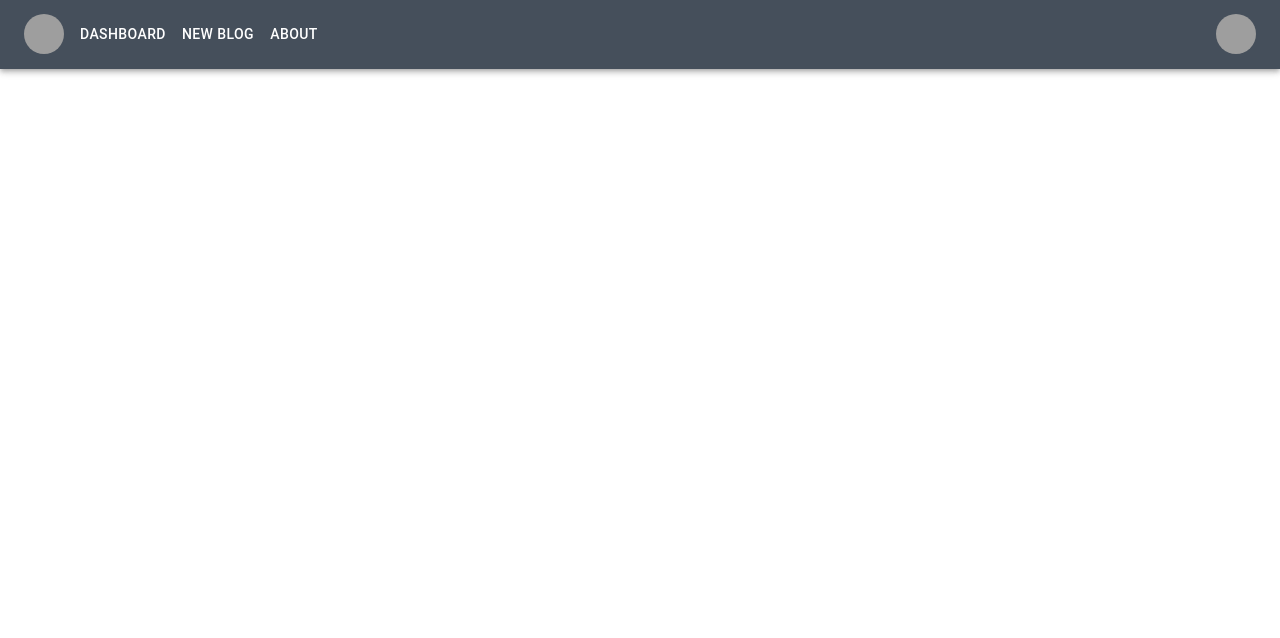
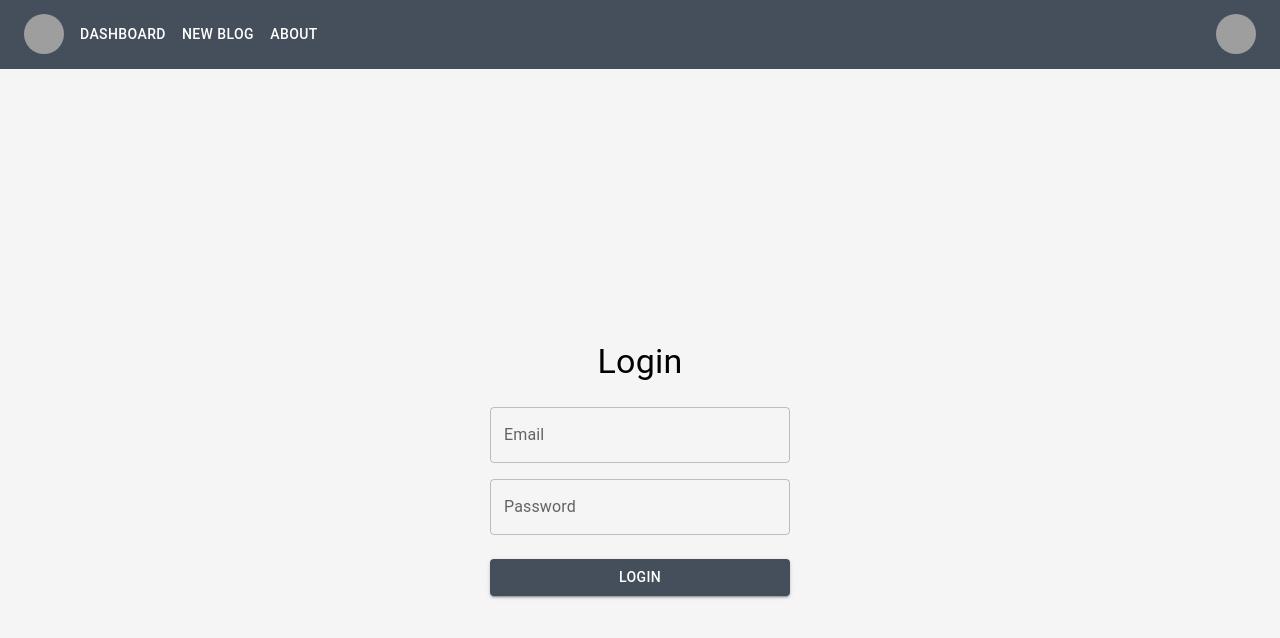
Before and after one commit to KazimAkyol/Milestone-BlogApp, a React (Vite) app in the folder milestone-blogapp/: page /login in a window 1280 px wide. Shown: the top 638 px of the page. Built offline with nearby package versions, Linux system fonts and the light colour scheme; grey boxes are pictures that could not be loaded.

Commit message:
add login

```diff
--- a/milestone-blogapp/src/components/blog/Card.jsx
+++ b/milestone-blogapp/src/components/blog/Card.jsx
@@ -1,58 +1,9 @@
-import React, { useState } from "react";
-import { IconButton } from "@mui/material";
-import VisibilityIcon from "@mui/icons-material/Visibility";
-import VisibilityOffIcon from "@mui/icons-material/VisibilityOff";
+import React from 'react'
 
-const ToggleEyeIcon = () => {
-  const [visible, setVisible] = useState(false);
+const Card = () => {
+  return (
+    <div>Card</div>
+  )
+}
 
-  const toggleVisibility = () => {
-    setVisible(!visible);
-  };
-
-  return (
-    <IconButton
-      onClick={toggleVisibility}
-      color="primary"
-      aria-label="toggle visibility"
-    >
-      {visible ? <VisibilityIcon /> : <VisibilityOffIcon />}
-    </IconButton>
-  );
-};
-
-export default ToggleEyeIcon;
-
-
-import React, { useState } from 'react';
-import { IconButton, InputAdornment, TextField } from '@mui/material';
-import VisibilityIcon from '@mui/icons-material/Visibility';
-import VisibilityOffIcon from '@mui/icons-material/VisibilityOff';
-
-const PasswordField = () => {
-  const [showPassword, setShowPassword] = useState(false);
-
-  const togglePasswordVisibility = () => {
-    setShowPassword(!showPassword);
-  };
-
-  return (
-    <TextField
-      type={showPassword ? 'text' : 'password'}
-      label="Password"
-      variant="outlined"
-      fullWidth
-      InputProps={{
-        endAdornment: (
-          <InputAdornment position="end">
-            <IconButton onClick={togglePasswordVisibility} edge="end">
-              {showPassword ? <VisibilityIcon /> : <VisibilityOffIcon />}
-            </IconButton>
-          </InputAdornment>
-        ),
-      }}
-    />
-  );
-};
-
-export default PasswordField;
+export default Card
--- a/milestone-blogapp/src/pages/About.jsx
+++ b/milestone-blogapp/src/pages/About.jsx
@@ -0,0 +1,9 @@
+import React from 'react'
+
+const About = () => {
+  return (
+    <div>About</div>
+  )
+}
+
+export default About
--- a/milestone-blogapp/src/pages/Dashboard.jsx
+++ b/milestone-blogapp/src/pages/Dashboard.jsx
@@ -10,7 +10,6 @@ import IconButton from "@mui/material/IconButton";
 import Typography from "@mui/material/Typography";
 import { red } from "@mui/material/colors";
 import FavoriteIcon from "@mui/icons-material/Favorite";
-import ExpandMoreIcon from "@mui/icons-material/ExpandMore";
 import MoreVertIcon from "@mui/icons-material/MoreVert";
 import CommentIcon from "@mui/icons-material/Comment";
 import VisibilityIcon from "@mui/icons-material/Visibility";
--- a/milestone-blogapp/src/pages/Login.jsx
+++ b/milestone-blogapp/src/pages/Login.jsx
@@ -1,9 +1,61 @@
-import React from 'react'
+import React, { useState } from "react";
+import { useDispatch } from "react-redux";
+import { Box, TextField, Button, Typography } from "@mui/material";
+import useAuthCalls from "../hooks/useAuthCalls";
 
 const Login = () => {
+  const [email, setEmail] = useState("");
+  const [password, setPassword] = useState("");
+  const dispatch = useDispatch();
+
+  const { login } = useAuthCalls();
+
+  const handleLogin = () => {
+    // Fake validation
+    if (email && password) {
+      dispatch(login());
+    }
+  };
+
   return (
-    <div>Login</div>
-  )
-}
+    <Box
+      sx={{
+        display: "flex",
+        flexDirection: "column",
+        alignItems: "center",
+        justifyContent: "center",
+        height: "100vh",
+        backgroundColor: "#f5f5f5",
+      }}
+    >
+      <Typography variant="h4" sx={{ mb: 3 }}>
+        Login
+      </Typography>
+      <TextField
+        label="Email"
+        variant="outlined"
+        sx={{ mb: 2, width: "300px" }}
+        value={email}
+        onChange={(e) => setEmail(e.target.value)}
+      />
+      <TextField
+        label="Password"
+        type="password"
+        variant="outlined"
+        sx={{ mb: 3, width: "300px" }}
+        value={password}
+        onChange={(e) => setPassword(e.target.value)}
+      />
+      <Button
+        variant="contained"
+        color="primary"
+        sx={{ width: "300px" }}
+        onClick={handleLogin}
+      >
+        Login
+      </Button>
+    </Box>
+  );
+};
 
-export default Login
+export default Login;
--- a/milestone-blogapp/src/router/AppRouter.jsx
+++ b/milestone-blogapp/src/router/AppRouter.jsx
@@ -4,6 +4,7 @@ import Dashboard from "../pages/Dashboard";
 import Login from "../pages/Login";
 import PrivateRouter from "./PrivateRouter";
 import CommentCard from "../components/blog/CommentCard";
+import About from "../pages/About";
 
 const AppRouter = () => {
   return (
@@ -11,9 +12,11 @@ const AppRouter = () => {
       <Navbar />
       <Routes>
         <Route path="/" element={<Dashboard />} />
-        <Route path="blog" element={<PrivateRouter />}>
+        <Route path="/about" element={<About />} />
+        <Route path="/login" element={<Login />} />
+        {/* <Route path="blog" element={<PrivateRouter />}>
           <Route path="" element={<Login />} />
-        </Route>
+        </Route> */}
         <Route path="/addComment" element={<CommentCard />} />
       </Routes>
     </Router>
```
Also changed, not shown: milestone-blogapp/src/components/Navbar.jsx (+0 -17 lines).
